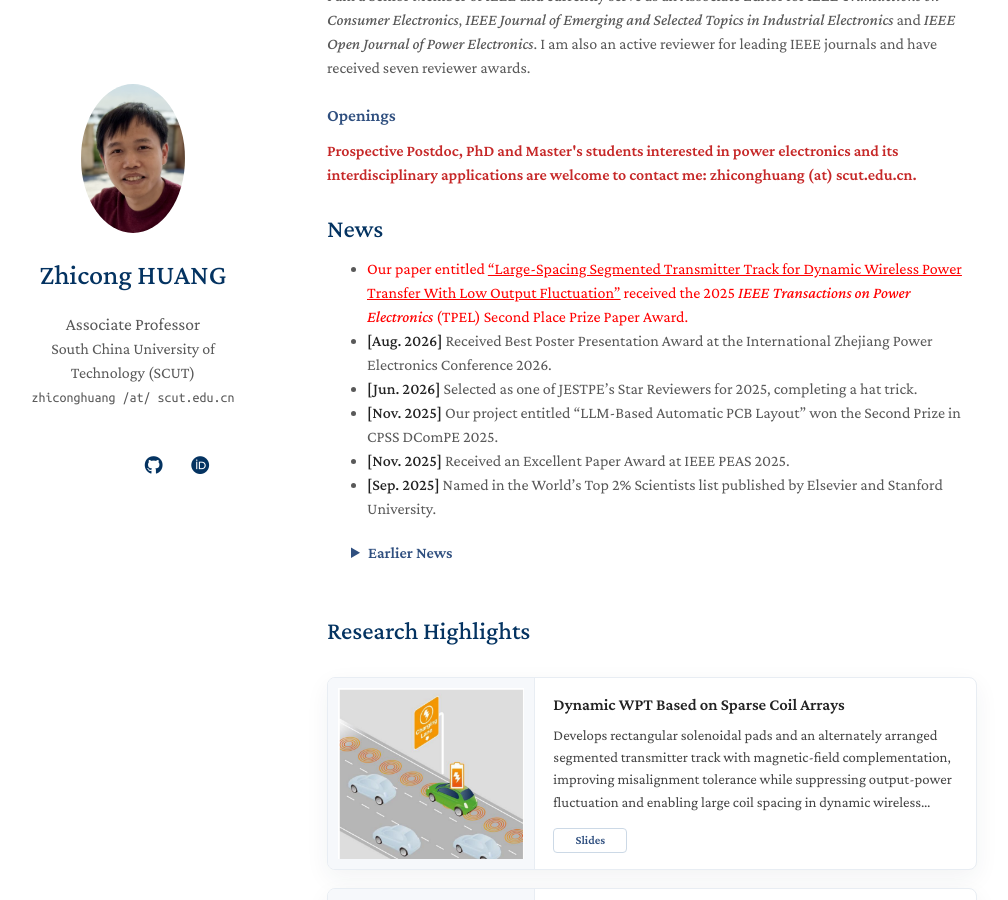
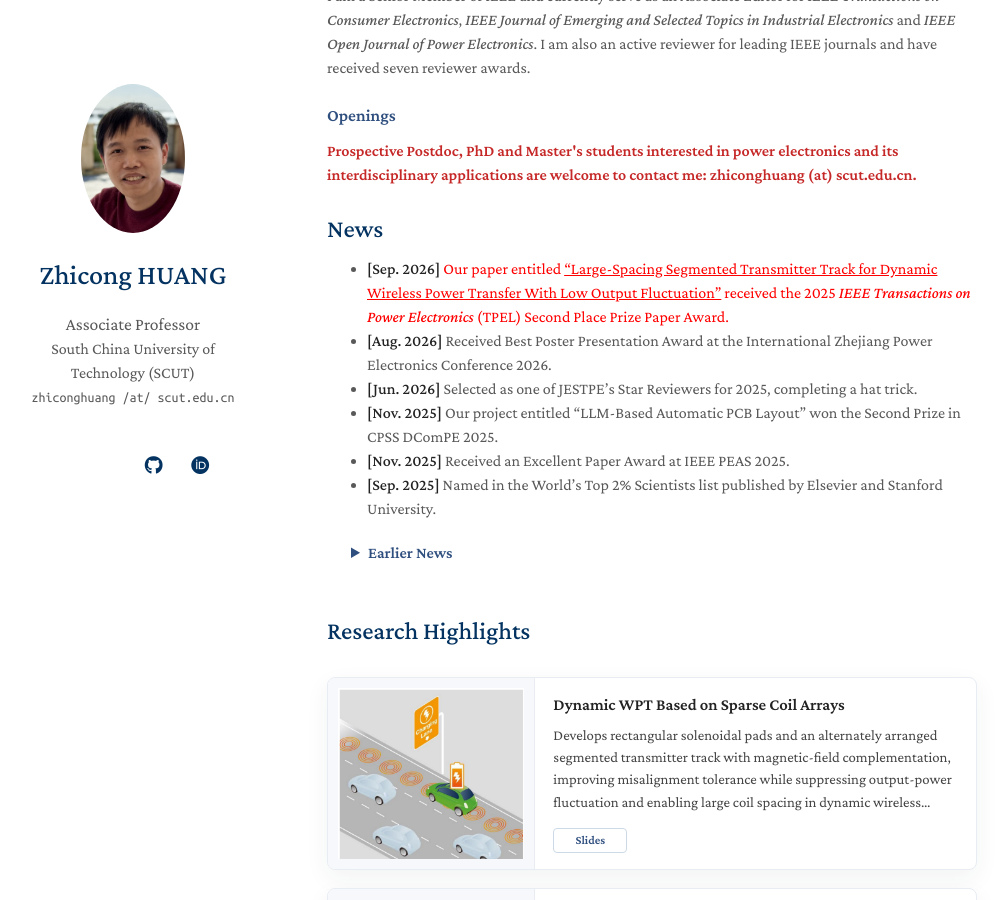
Before and after one commit to forwardhuang/forwardhuang.github.io, a Jekyll site: the page built from index.md, in a window 1280 px wide and 900 px high, scrolled down 429 px. Shown: the whole window, without its empty margins (143-1151 px from the left). Built offline with Jekyll 4.4.1, drawn with Linux system fonts in a browser that asks for light colours; a style sheet for code colours, icons or effects is not loaded; our own code applies the rules of GitHub Pages for plain Markdown files.

Commit message:
Add date to TPEL award news

```diff
--- a/index.md
+++ b/index.md
@@ -20,7 +20,7 @@
 
 <h2 id="news" class="section-title news-section-title">News</h2>
 
-- <span style="color: red;">Our paper entitled <a href="https://ieeexplore.ieee.org/document/11002618" target="_blank" rel="noopener" style="color: red; text-decoration: underline;">“Large-Spacing Segmented Transmitter Track for Dynamic Wireless Power Transfer With Low Output Fluctuation”</a> received the 2025 <em>IEEE Transactions on Power Electronics</em> (TPEL) Second Place Prize Paper Award.</span>
+- <span style="color: red;"><strong>[Sep. 2026]</strong> Our paper entitled <a href="https://ieeexplore.ieee.org/document/11002618" target="_blank" rel="noopener" style="color: red; text-decoration: underline;">“Large-Spacing Segmented Transmitter Track for Dynamic Wireless Power Transfer With Low Output Fluctuation”</a> received the 2025 <em>IEEE Transactions on Power Electronics</em> (TPEL) Second Place Prize Paper Award.</span>
 - **[Aug. 2026]** Received Best Poster Presentation Award at the International Zhejiang Power Electronics Conference 2026.
 - **[Jun. 2026]** Selected as one of JESTPE's Star Reviewers for 2025, completing a hat trick.
 - **[Nov. 2025]** Our project entitled "LLM-Based Automatic PCB Layout" won the Second Prize in CPSS DComPE 2025.
```
